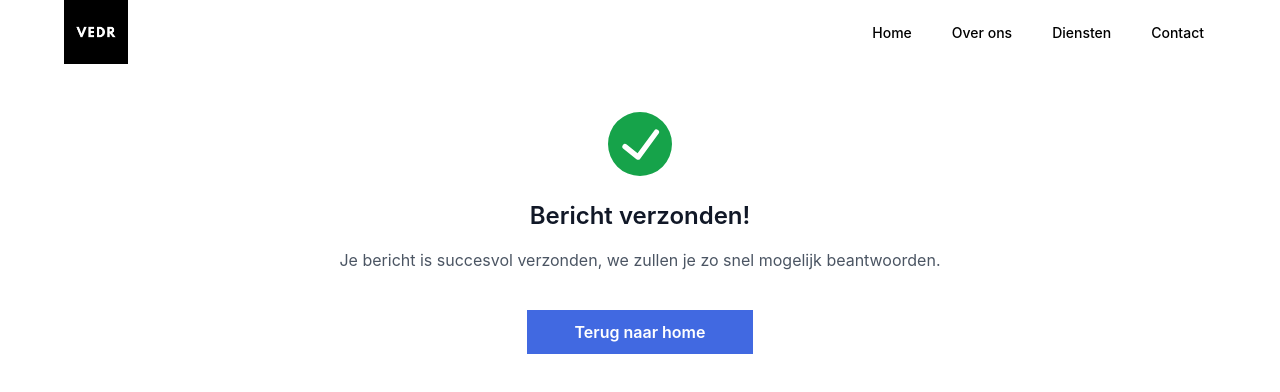
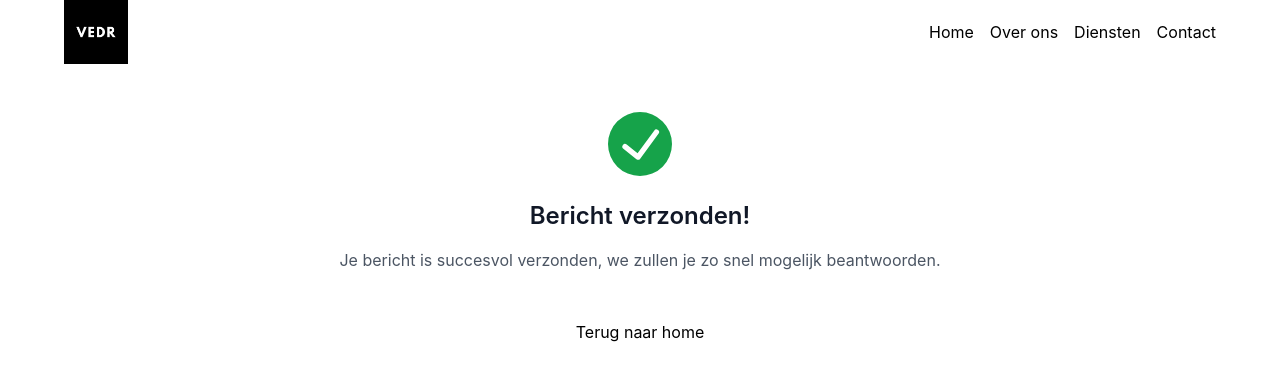
Before and after one commit to vedr-nl/Vedr-Starter-Template, a Next.js app in the folder vedr-starter-template/: page /succes in a window 1280 px wide. Shown: the top 392 px of the page. Built offline with nearby package versions, Linux system fonts and the light colour scheme.

Commit message:
removed a tags and replaced with Link 2

```diff
--- a/vedr-starter-template/pages/succes.js
+++ b/vedr-starter-template/pages/succes.js
@@ -1,3 +1,5 @@
+import Link from "next/link";
+
 export default function Succes() {
   return (
     <div className="bg-white p-6  md:mx-auto">
@@ -19,12 +21,12 @@ export default function Succes() {
           beantwoorden.
         </p>
         <div className="py-10 text-center">
-          <a
+          <Link
             href="/"
             className="transition ease-in-out px-12 bg-primary hover:bg-secondary text-white font-semibold py-3"
           >
             Terug naar home
-          </a>
+          </Link>
         </div>
       </div>
     </div>
--- a/vedr-starter-template/sections/navbar.js
+++ b/vedr-starter-template/sections/navbar.js
@@ -1,5 +1,6 @@
 import React, { useState } from "react";
 import { Transition } from "@headlessui/react";
+import Link from "next/link";
 
 export default function Navbar() {
   const [isOpen, setIsOpen] = useState(false);
@@ -35,13 +36,13 @@ export default function Navbar() {
             <div className="hidden md:block">
               <div className="ml-10 flex-initial items-baseline space-x-4">
                 {NAV_ITEMS.map((navItem, key) => (
-                  <a
+                  <Link
                     key={key}
                     href={navItem.href}
                     className="transition fade-in-out text-black-300 hover:text-primary px-3 py-2 rounded-md text-sm font-medium"
                   >
                     {navItem.label}
-                  </a>
+                  </Link>
                 ))}
               </div>
             </div>
@@ -106,13 +107,13 @@ export default function Navbar() {
             <div className="md:hidden" id="mobile-menu">
               <div ref={ref} className="px-2 pt-2 pb-3 space-y-1 sm:px-3">
                 {NAV_ITEMS.map((navItem, key) => (
-                  <a
+                  <Link
                     key={key}
                     href={navItem.href}
                     className="text-black-300 hover:bg-gray-700 hover:text-white block px-3 py-2 rounded-md text-base font-medium"
                   >
                     {navItem.label}
-                  </a>
+                  </Link>
                 ))}
               </div>
             </div>
```
